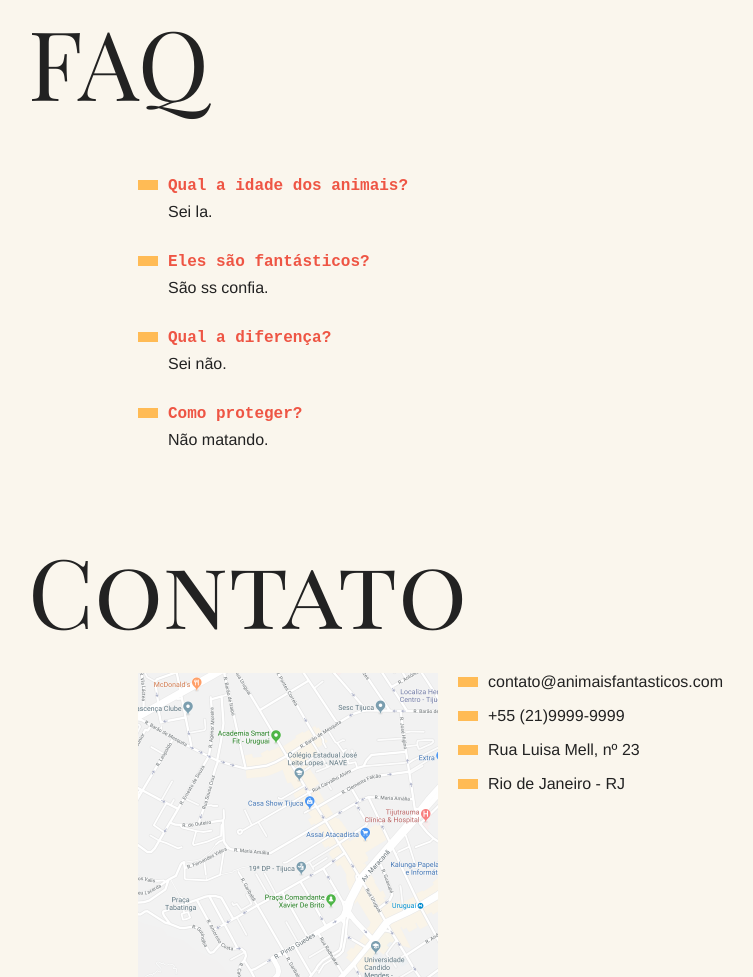
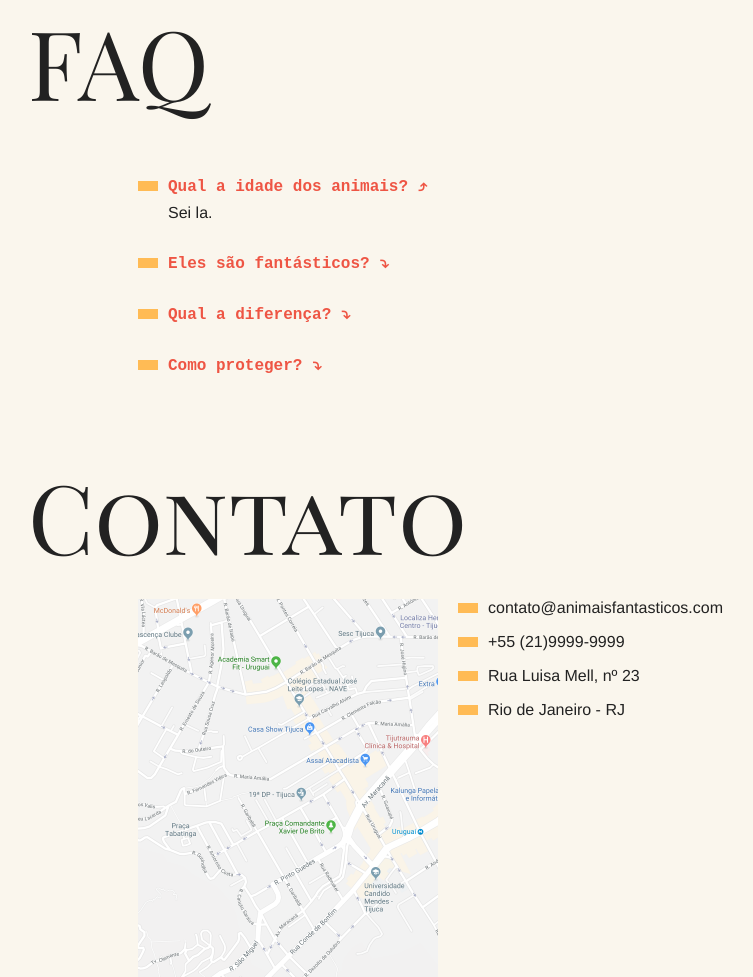
Before and after one commit to moniquelen/Animais-Fantasticos, a plain HTML site: page index.html in a window 1280 px wide. Shown: the part 799-1776 px from the top of the page, without its empty margins (162-915 px from the left). Drawn offline with Linux system fonts and the light colour scheme.

Commit message:
Accordion List

```diff
--- a/css/style.css
+++ b/css/style.css
@@ -141,6 +141,7 @@ body {
   margin-top: 2rem;
   margin-bottom: 0.5rem;
   color: #e54;
+  cursor: pointer;
 }
 
 .faq-lista dt::before {
@@ -243,3 +244,32 @@ body {
     transform: translate3d(0, 0, 0);
   }
 }
+
+.js .js-accordion dd {
+  display: none;
+}
+
+.js-accordion dt::after {
+  content: "⤵";
+  margin-left: 10px;
+}
+
+.js-accordion dt.ativo::after {
+  content: "⤴";
+}
+
+.js-accordion dd.ativo {
+  display: block;
+  animation: slideDown 0.5s forwards;
+}
+
+@keyframes slideDown {
+  from {
+    opacity: 0;
+    max-height: 0;
+  }
+  to {
+    max-height: 200px;
+    opacity: 1;
+  }
+}
--- a/index.html
+++ b/index.html
@@ -89,7 +89,7 @@
 
   <section class="grid-section faq" id="faq">
     <h1 class="titulo">FAQ</h1>
-    <dl class="faq-lista">
+    <dl class="faq-lista js-accordion">
       <dt>Qual a idade dos animais?</dt>
       <dd>Sei la.</dd>
       <dt>Eles são fantásticos?</dt>
--- a/script.js
+++ b/script.js
@@ -1,3 +1,4 @@
+function initTabNav() {
   const tabMenu = document.querySelectorAll(".js-tabmenu li");
   const tabContent = document.querySelectorAll(".js-tabcontent section");
 
@@ -17,3 +18,25 @@ if (tabMenu.length && tabContent.length) {
       });
     });
   }
+}
+initTabNav();
+
+function initAccordion() {
+  const accordionList = document.querySelectorAll(".js-accordion dt");
+  const activeClass = "ativo";
+
+  if (accordionList.length) {
+    accordionList[0].classList.add(activeClass);
+    accordionList[0].nextElementSibling.classList.add(activeClass);
+
+    function activeAccordion() {
+      this.classList.toggle(activeClass);
+      this.nextElementSibling.classList.toggle(activeClass);
+    }
+
+    accordionList.forEach((item) => {
+      item.addEventListener("click", activeAccordion);
+    });
+  }
+}
+initAccordion();
```
Lines whose indentation alone changed are shown as unchanged.
